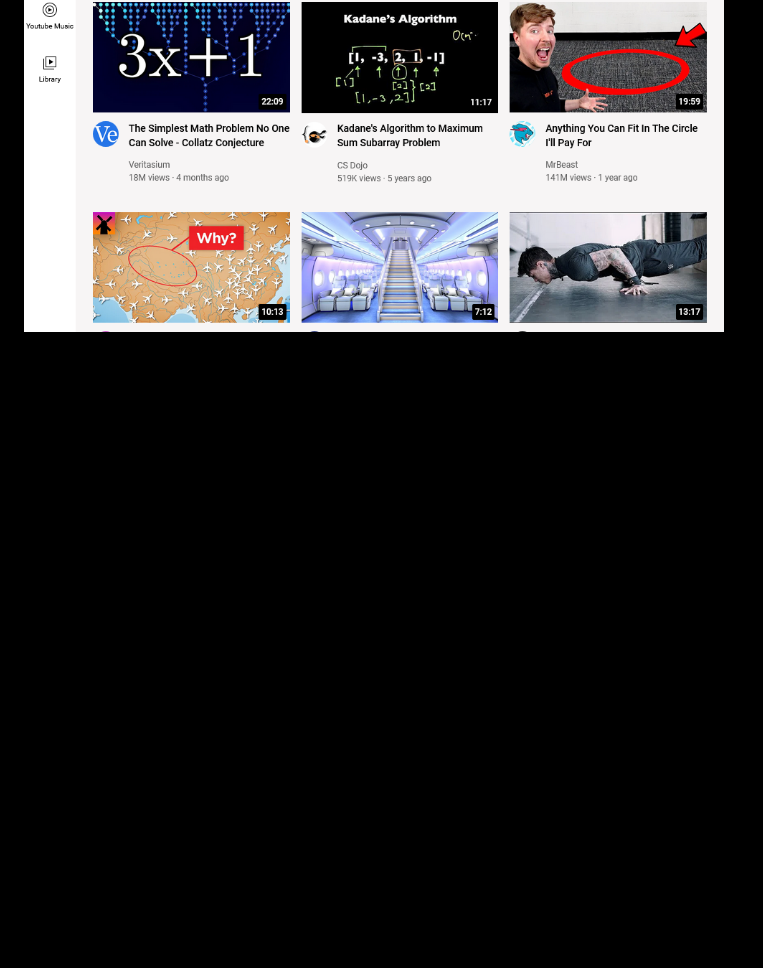
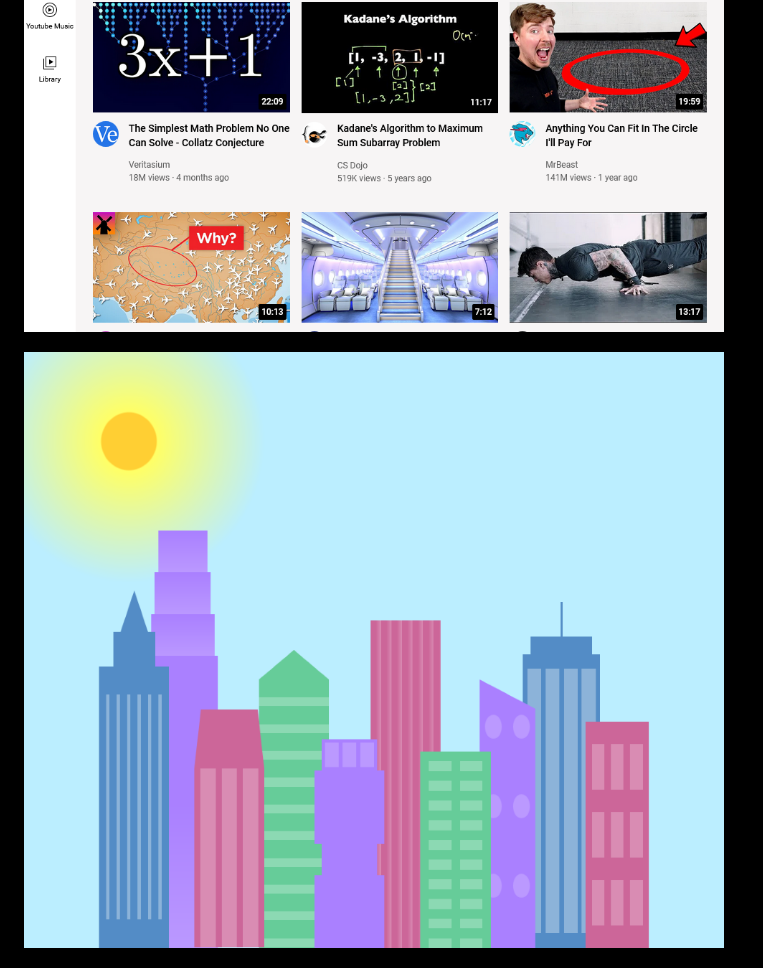
Before and after one commit to umasree-potlabathina/project-logo, a plain HTML site: page index.html in a window 1280 px wide. Shown: the part 4592-5560 px from the top of the page, without its empty margins (0-763 px from the left). Before the commit the page ends 4944 px from the top, so only its background shows below. Drawn offline with Linux system fonts and the light colour scheme.

Commit message:
Update index.html

```diff
--- a/index.html
+++ b/index.html
@@ -43,5 +43,10 @@
      <div>
     <img src="YouTube-Clone.png" alt="logo">
    </div>
+
+       <div>
+    <img src="City-Skyline.png" alt="logo">
+   </div>
+
 </body>
 </html>
```
